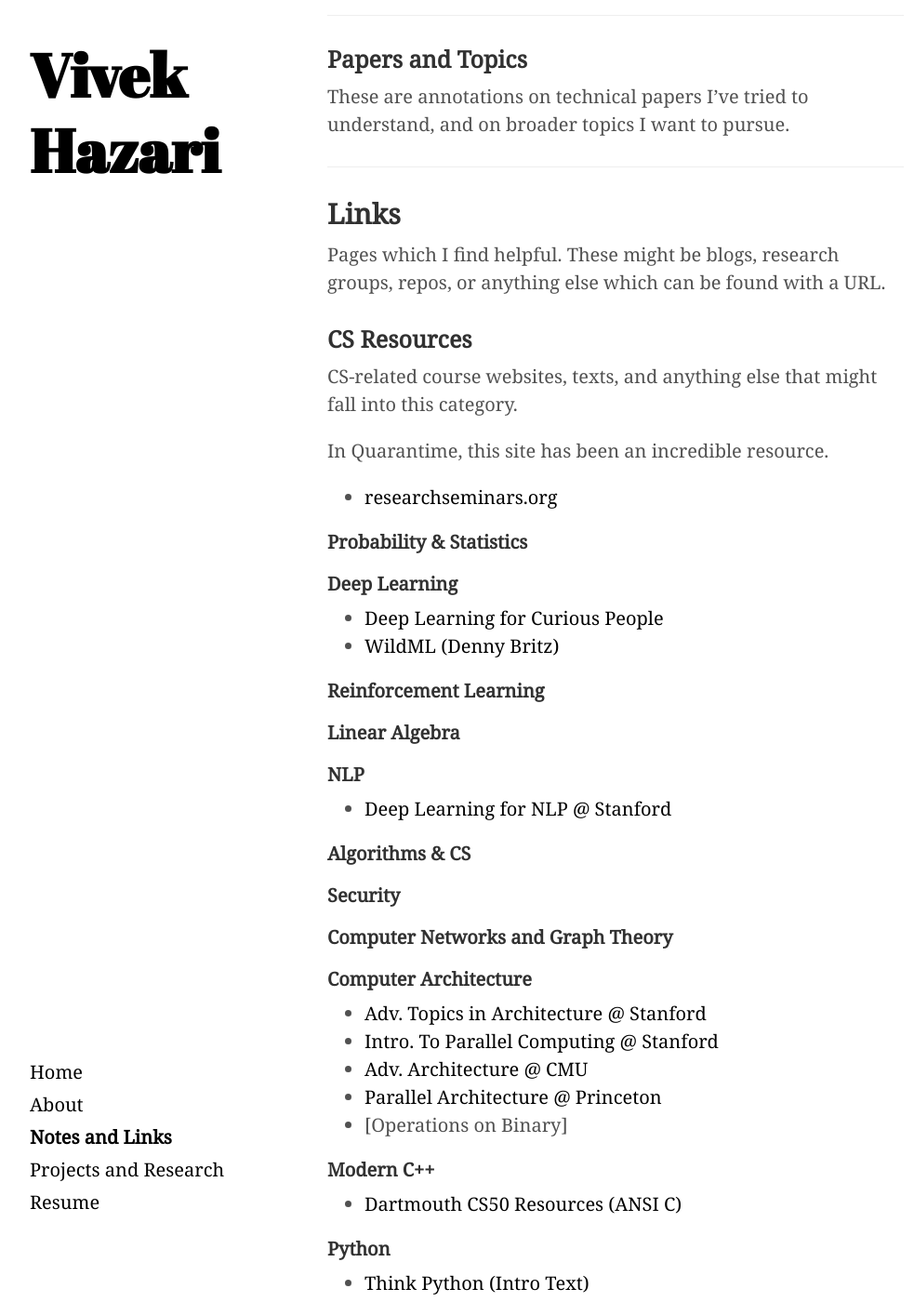
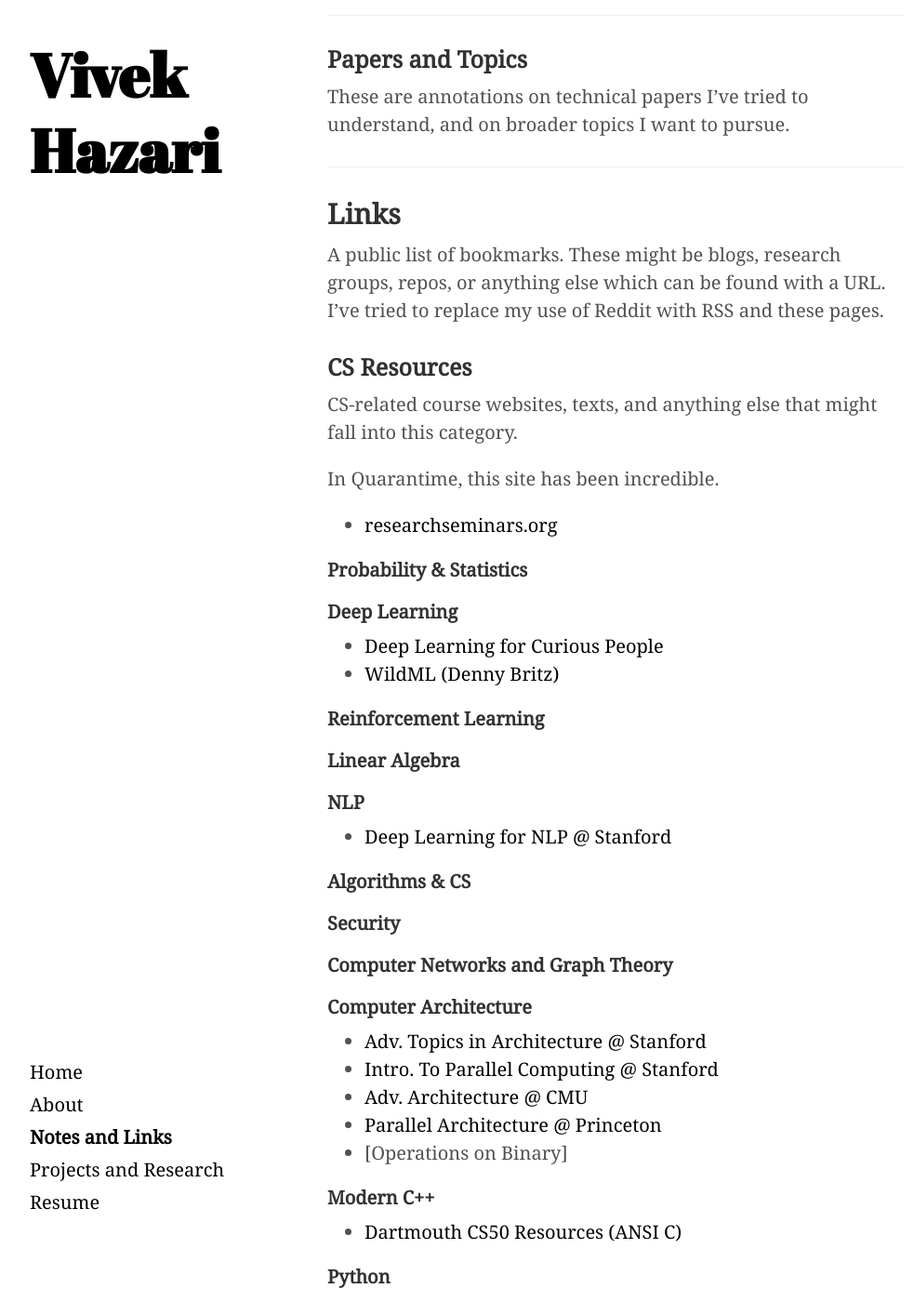
Before and after one commit to Vivekhaz/site_personal, a Jekyll site: the page built from notes.md, in a window 1280 px wide and 1400 px high, scrolled down 687 px. Shown: the whole window at 93% size, without its empty margins (208-1191 px from the left). Built offline with Jekyll 4.4.1, drawn with Linux system fonts in a browser that asks for light colours; some of the changed text lies outside the part shown.

Commit message:
Update notes.md

```diff
--- a/notes.md
+++ b/notes.md
@@ -32,12 +32,12 @@ These are annotations on technical papers I've tried to understand, and on broad
 --------------------------------------------------------------------------------
 ## Links
 
-Pages which I find helpful. These might be blogs, research groups, repos, or anything else which can be found with a URL.
+A public list of bookmarks. These might be blogs, research groups, repos, or anything else which can be found with a URL. I've tried to replace my use of Reddit with RSS and these pages.
 
 ### CS Resources
 CS-related course websites, texts, and anything else that might fall into this category.
 
-In Quarantime, this site has been an incredible resource.
+In Quarantime, this site has been incredible.
 - [researchseminars.org](https://researchseminars.org)
 
 #### Probability & Statistics
@@ -87,13 +87,18 @@ In Quarantime, this site has been an incredible resource.
 
 #### Blogs
 
+#### Helpful Other
+
+- [Princeton CS Department on Grad. School](https://www.cs.princeton.edu/academics/ugradpgm/gsg)
+- [Dartmouth CS Department on Grad. School]()
+
 #### Fun Links
 
 - [Jargon File](http://jargon-file.org)
 
 --------------------------------------------------------------------------------
 ### Other Resources
-Papers I have found interesting or noteworking.
+Papers and pages I have found interesting or noteworking.
 
 #### Moral Philosophy & Ethics
 
```
Also changed, not shown: other parts of notes.md (+0 -6 lines).
